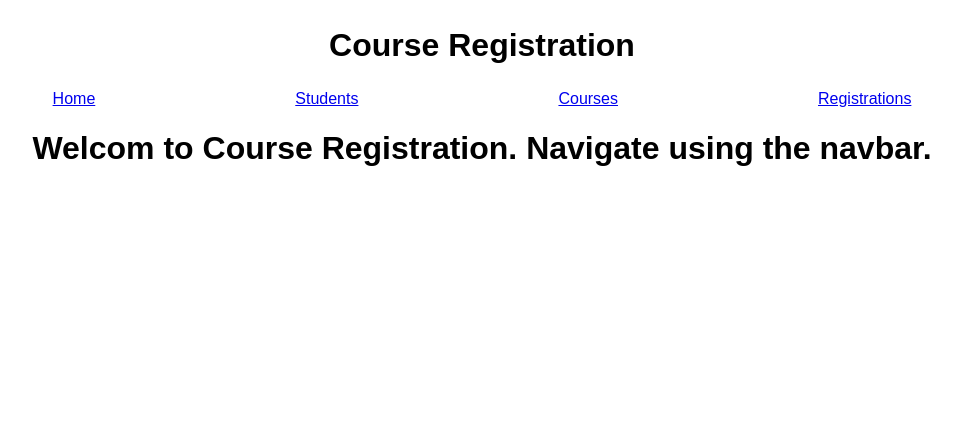
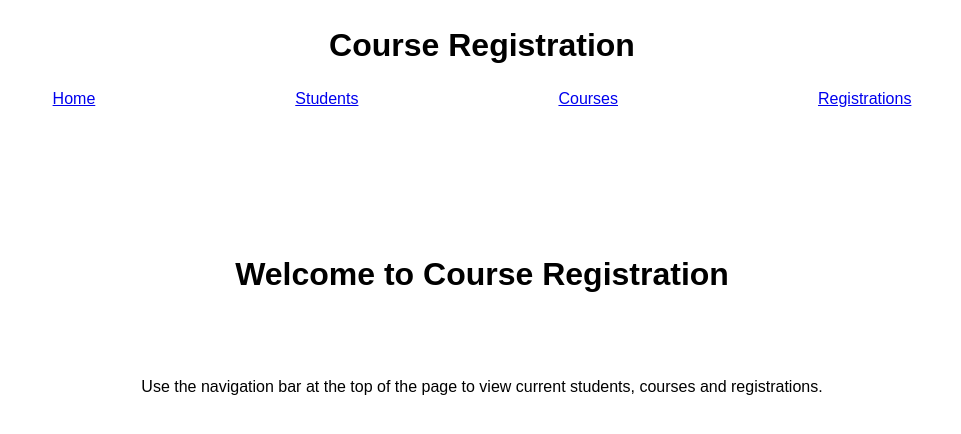
Before and after one commit to justinandr/class_registration, a React app in the folder client/: page / in a window 1280 px wide. Shown: the whole page, without its empty margins (158-1119 px from the left). Built offline with nearby package versions, Linux system fonts and the light colour scheme; no server answers.

Commit message:
add styling

```diff
--- a/client/src/components/RegistrationCard.js
+++ b/client/src/components/RegistrationCard.js
@@ -15,6 +15,7 @@ function RegistrationCard({course}) {
 
     return (
         <div className="card">
+            <div className="card-content">
             <h3>{course.name}</h3>
             <p>Days: {course.days}</p>
             <p>Time: {course.start_time} - {course.end_time}</p>
@@ -26,6 +27,7 @@ function RegistrationCard({course}) {
             <button onClick={() => setShowStudents(!showStudents)}>
                 {showStudents ? 'Hide Enrolled Students' : 'Show Enrolled Students'}
             </button>
+            </div>
         </div>
     )
 
--- a/client/src/index.css
+++ b/client/src/index.css
@@ -21,6 +21,20 @@ h3{
     text-align: center;
     font-family: Arial, sans-serif;
     font-size: xx-large;
+}
+
+p{
+    margin: auto;
+    vertical-align: center;
+}
+
+.home-h1{
+    padding-top: 10%;
+}
+
+.home-p{
+    padding-top: 5%;
+    font-family: Arial, sans-serif;
 }
 
 button{
--- a/client/src/pages/Home.js
+++ b/client/src/pages/Home.js
@@ -1,5 +1,15 @@
+import React from "react"
+
 function Home(){
-    return <h1>Welcom to Course Registration. Navigate using the navbar.</h1>
+
+    return (
+        <div className="container">
+            <h1 className="home-h1">Welcome to Course Registration</h1>
+            <p className="home-p">Use the navigation bar at the top of the page to view current students, courses and registrations.
+            </p>
+        </div>
+    )
+
 }
 
 export default Home
```
Also changed, not shown: 1 other file.
